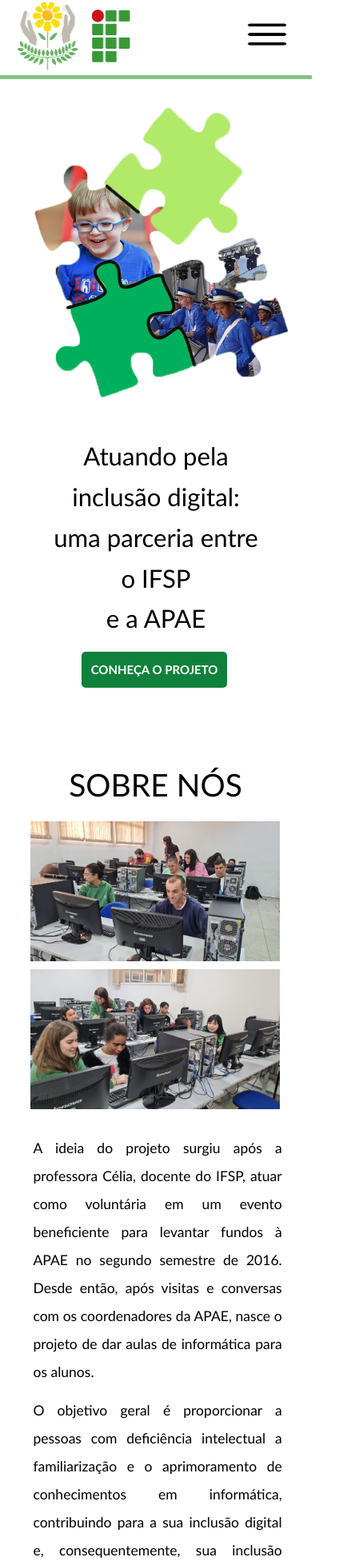
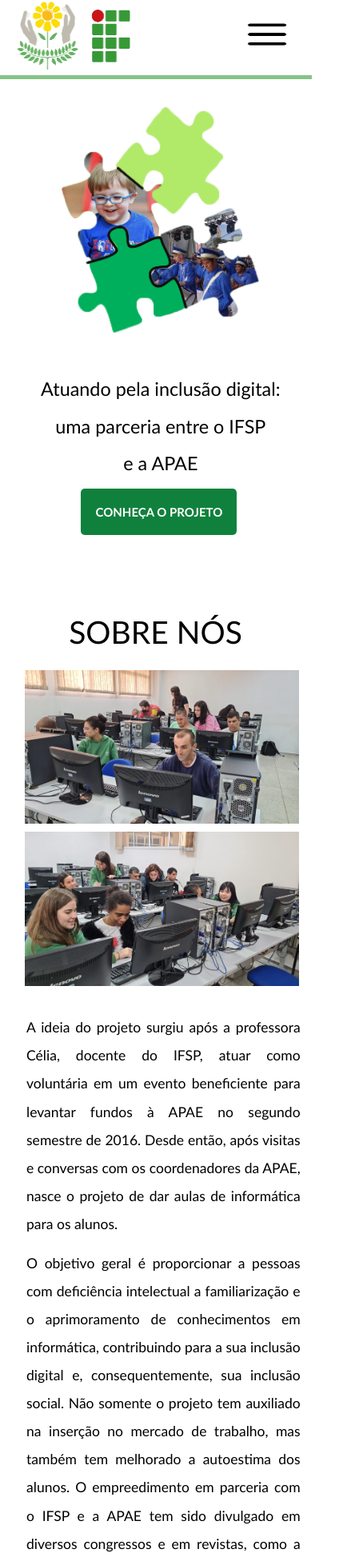
Before and after one commit to pet-ads/apae, a React (Create React App) app: page / in a window 390 px wide. Shown: the part 10-1967 px from the top of the page at 80% size, 429 px wide, since content can reach past the window. Built offline with nearby package versions, Linux system fonts and the light colour scheme.

Commit message:
atualizando-responsividade-2

```diff
--- a/src/componentes/Card_Acoes/card.css
+++ b/src/componentes/Card_Acoes/card.css
@@ -44,7 +44,7 @@
     margin-bottom: 1%;
 }
 
-@media (max-width: 1024px){
+@media (max-width: 1200px){
     .paragrafo-card {
         font-size: 1.6vw;
     }
@@ -92,6 +92,6 @@
     }
 
     .card-container {
-        width: 100%;
+        width: 90%;
       }
 }
--- a/src/componentes/Mapas/Local.css
+++ b/src/componentes/Mapas/Local.css
@@ -52,7 +52,7 @@ iframe{
 
   }
 
-  @media (max-width:400px){
+  @media (max-width:500px){
     .informacoes {
       font-size: 3.5vw;
     }
--- a/src/componentes/layout/Footer/Footer.module.css
+++ b/src/componentes/layout/Footer/Footer.module.css
@@ -69,17 +69,7 @@
 }
 
 
-@media (max-width: 700px) {
-    .textofooter{
-        margin-left: -12%;
-    }
-
-    .navfooter{
-        margin-left: -18.5%;
-    }
-}
-
-@media (max-width: 400px) {
+@media (max-width: 500px) {
     .navfooter{
         display: none;
     }
@@ -89,5 +79,8 @@
     .textofooter{
         margin-left: 0%;
     }
+    .paragrafo{
+        font-size: 1em;
+    }
 
 }
--- a/src/componentes/layout/MenuNav/MenuNav.module.css
+++ b/src/componentes/layout/MenuNav/MenuNav.module.css
@@ -69,10 +69,8 @@
     position: absolute;
     display: block;
     list-style: none;
-
     top: 7.1em;
     right: 0;
-
     width: 100%;
   }
 
@@ -85,9 +83,6 @@
 
 }
 
-
-
-
 @media (max-width: 300px) {
   .img_container {
     margin-left: -8.5%;
--- a/src/paginas/1-Projeto/projeto.css
+++ b/src/paginas/1-Projeto/projeto.css
@@ -2,15 +2,17 @@
     display: flex;
     flex-direction: row;
     padding: 0em 1.5em;
+    align-items: center;
 }
 
 .img-container img {
     width: 100%;
     max-width: 40em;
-    width: 28em;
+    width: 30em;
     height: auto;
     border-right: solid green 4px;
     animation: fade-in 1s;
+    padding-left: 10%;
 }
 
 
@@ -30,7 +32,6 @@
     font-family:'Trebuchet MS', 'Lucida Sans Unicode', 'Lucida Grande', 'Lucida Sans', Arial, sans-serif;
     font-size: 1.4vw;
     line-height: 1.8vw;
-    text-align: left;
     width: 100%;
     max-width: 45em;
     word-spacing: 0.2vw;
@@ -42,10 +43,10 @@
 }
 
 
-@media (max-width: 1024px){
+@media (max-width: 1300px){
     .img-container img {
         max-width: 50em;
-        width: 27em;
+        width: 22em;
         margin-top: 3%;
     }
 
@@ -67,16 +68,29 @@
         font-size: 1.9vw;
         line-height: 4.2vw;
     }
+
+    .img-container img{
+        padding-left: 0%;
+    }
 }
 
-@media (max-width: 900px){
-    .conteudo{
-        margin: 0% 0% 0% 2%;
+@media (max-width: 912px){
+    .descricao-projeto{
+        font-size: 1.6vw;
+        line-height: 3vw;
+        padding-left: 1%;
     }
 
+    .conteudo{
+        padding-right: 11%;
+    }
 }
 
 @media (max-width: 700px) {
+    .conteudo{
+        padding-right: 0%;
+    }
+
     .projeto-container{
         margin-left: 1%;
         margin-right: 5%;
@@ -123,7 +137,6 @@
     .descricao-projeto p {
         margin: 0px;
         padding: 0px;
-
         margin-bottom: 4%;
         text-indent: 0px;
     }
@@ -151,9 +164,6 @@
     .descricao-projeto {
         font-size: 4.5vw;
     }
-
-
-
 }
 
 @media (max-width: 300px){
--- a/src/paginas/1-Projeto/projeto.js
+++ b/src/paginas/1-Projeto/projeto.js
@@ -17,21 +17,13 @@ export default function Projeto(){
                 </div>
 
                 <div className="descricao-projeto">
-                    <p className="texto-proj">A ideia do projeto surgiu após a professora Célia, docente do IFSP, atuar como voluntária em um evento beneficiente para levantar fundos à APAE no segundo semestre de 2016.
-                        Desde então, após visitas e conversas com os coordenadores da APAE, nasce o projeto de dar aulas de informática para os alunos.
+                    <p className="texto-proj">A ideia do projeto surgiu após a professora Célia, docente do IFSP, atuar como voluntária em um evento beneficiente para levantar fundos à APAE no segundo semestre de 2016. Desde então, após visitas e conversas com os coordenadores da APAE, nasce o projeto de dar aulas de informática para os alunos.
                     </p>
 
-                    <p className="texto-proj">O objetivo geral é proporcionar a pessoas com deficiência intelectual a familiarização e o aprimoramento de conhecimentos em informática,
-                        contribuindo para a sua inclusão digital e, consequentemente, sua inclusão social.
-                    </p>
-
-                    <p className="texto-proj">
-                    Não somente o projeto tem auxiliado na inserção no mercado de trabalho,
-                        mas também tem melhorado a autoestima dos alunos. O empreedimento em parceria com o IFSP e a APAE tem sido divulgado em diversos congressos e em revistas,
+                    <p className="texto-proj">O objetivo geral é proporcionar a pessoas com deficiência intelectual a familiarização e o aprimoramento de conhecimentos em informática, contribuindo para a sua inclusão digital e, consequentemente, sua inclusão social. Não somente o projeto tem auxiliado na inserção no mercado de trabalho, mas também tem melhorado a autoestima dos alunos. O empreedimento em parceria com o IFSP e a APAE tem sido divulgado em diversos congressos e em revistas,
                         como a do Napne.
                     </p>
                 </div>
-
             </div>
         </section>
     )
--- a/src/paginas/5-Blog/blog.css
+++ b/src/paginas/5-Blog/blog.css
@@ -81,7 +81,7 @@ section.blog-container {
 
 @media (max-width: 700px){
     .paragrafo-blog {
-        font-size: 15px;
+        font-size: 18px;
         padding-left: 4%;
         text-align: left;
       }
--- a/src/paginas/Home/home.css
+++ b/src/paginas/Home/home.css
@@ -1,6 +1,6 @@
 .img-home img {
-    width: 100%;
-    max-width: 40em;
+    width: 28em;
+    height: 28em;
     height: auto;
     animation: fade-in 2s;
 }
@@ -73,7 +73,11 @@
 
 @media (max-width: 1024px) {
     .home-container{
-        padding: 20% 6% 25% 10%;
+        padding: 15% 9% 25% 10%;
+    }
+    .img-home img {
+        width: 22em;
+        height: 22em;
     }
 }
 
@@ -114,15 +118,13 @@
     .img-home img {
         margin-top: 0%;
         margin-bottom: -15%;
-        margin-left: -10%;
-        width: 90%;
-        height: 90%;
+        margin-left: 0%;
+        width: 70%;
+        height: 70%;
     }
 
     .home-container {
-        width: 100%;
-        padding: 8% 5% 12% 5%;
-        height: auto;
+        padding: 8% 0% 12% 0%;
         text-align: center;
         display: block;
         flex-direction: row-reverse;
@@ -133,48 +135,29 @@
     }
 
     .home-titulo {
-        font-size: 8vw;
-        line-height: 13vw;
+        padding: 0% 5% 0% 8%;
+        font-size: 6vw;
+        line-height: 12vw;
         text-align: center;
-        padding: 0 10%;
-        margin-right: 10%;
     }
 
     .button-home {
         font-size: 15px;
-        line-height: 25px;
-        padding: 10px 12px;
+        line-height: 30px;
+        padding: 14px 18px;
     }
+
     .titulo-button {
-        margin-right: 31%;
+        margin-right: 18%;
         margin-top: -4%;
     }
 }
 
 
 @media (max-width: 300px) {
-    .img-home img{
-        padding-top: 40%;
-        width: 95%;
-        margin-left: -2.5%;
+    .button-home {
+        font-size: 12px;
+        line-height: 22px;
     }
 
-    .home-titulo {
-        margin-top: 15%;
-        font-size: 9.5vw;
-        line-height: 15vw;
-        margin-right: 12%;
-    }
-
-    .button-home {
-        font-size: 13px;
-        line-height: 25px;
-        padding: 10px 12px;
-    }
-    .titulo-button {
-        margin-right: 31%;
-        margin-top: 3%;
-    }
-
-
 }
```
